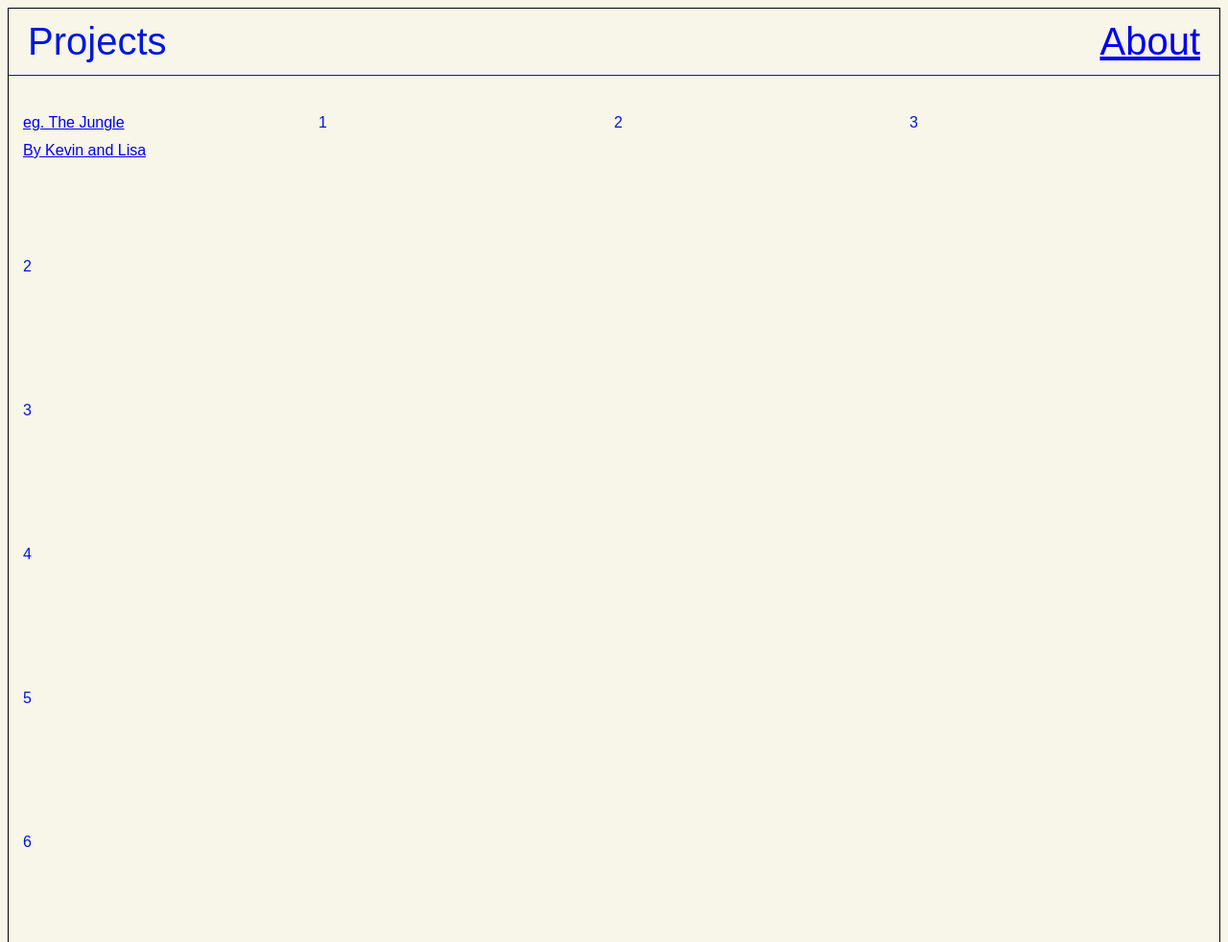
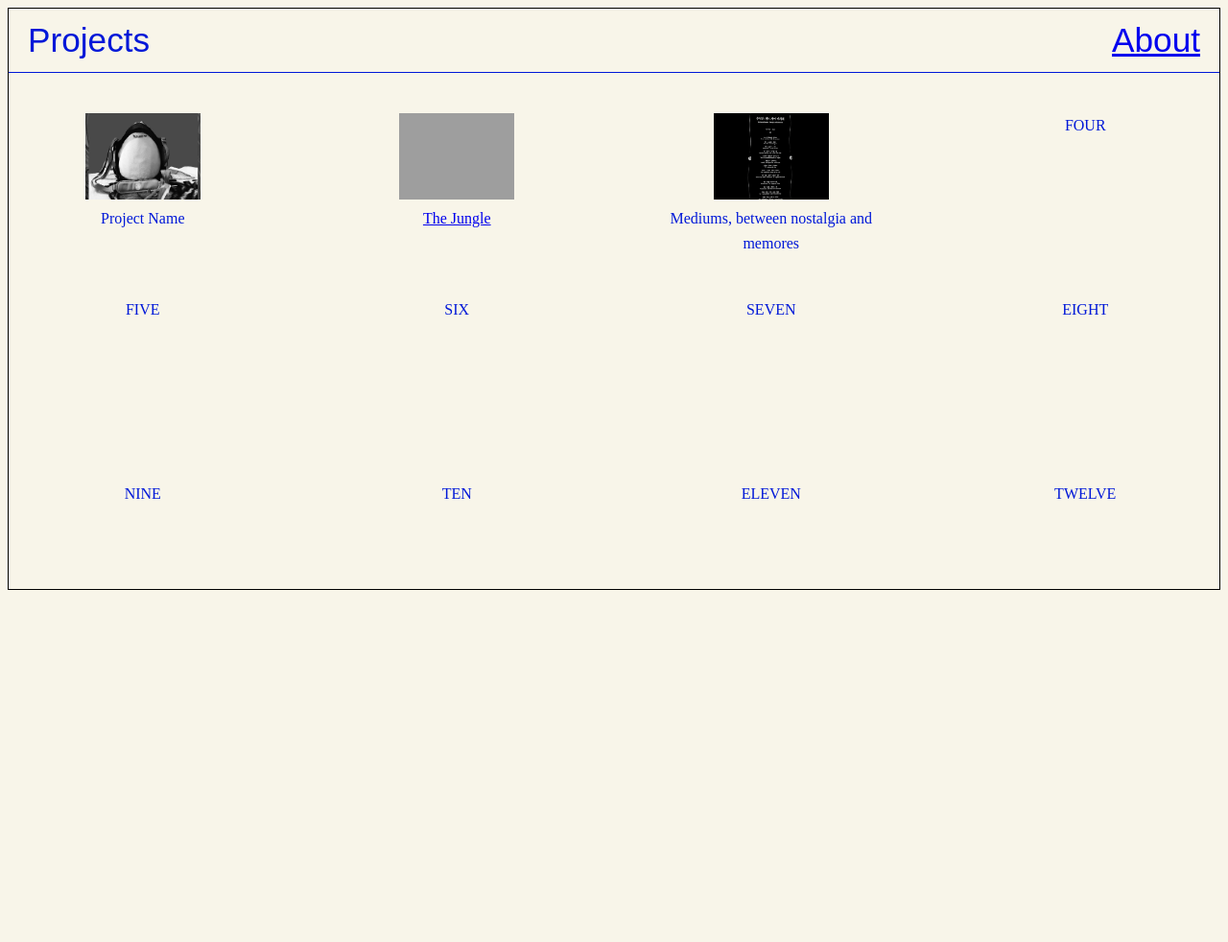
Before and after one commit to otto-line/eqfl, a plain HTML site: page index.html in a window 1280 px wide. Shown: the top 982 px of the page at 96% size. After the commit the page ends 800 px from the top, so only its background shows below. Drawn offline with Linux system fonts and the light colour scheme; grey boxes are pictures that could not be loaded.

Commit message:
index page

```diff
--- a/index.html
+++ b/index.html
@@ -15,19 +15,57 @@
 
         </div>
 
+          <div class="cards">
+         <div href="" class="card">
+            <img width="120" height="90"src="images/lauren.png">
+            <div>Project Name</div>
+         </div>
+            <div class="card">
+                 <img width="120" height="90"src="images/jungle.png">
+                <div > <a href="projects/jungle.html"> The Jungle </a></div>
+            </div>
+            <div class="card">
+                <img width="120" height="90" src="images/Hyunje.png" alt="Hyunje Park project">
+            <div><a href=""></a>Mediums, between nostalgia and memores</div>
+            </div>
+            <div class="card">FOUR</div>
+            <div class="card">FIVE</div>
+            <div class="card">SIX</div>
+            <div class="card">SEVEN</div>
+            <div class="card">EIGHT</div>
+            <div class="card">NINE</div>
+            <div class="card">TEN</div>
+            <div class="card">ELEVEN</div>
+            <div class="card">TWELVE</div>
 
-        <div class="row-1"> <a href="projects/jungle.html">eg. The Jungle
-            <br> By Kevin and Lisa
-        </a>
-            <div>1</div>
-            <div>2</div>
-            <div>3</div>
+    </div>
+
+
+
+
+        <!-- <div class="row-1"> <div><img width="120" height="70" src="images/jungle.png" ><a href="projects/jungle.html">
+            <br> The Jungle
+
+        </a> </div>
+            <div href="">Hyunje Park</div>
+            <div >Lauran</div>
+            <div href="">Jose</div>
+
         </div>
-        <div class="row-1">2</div>
-        <div class="row-1">3</div>
-        <div class="row-1">4</div>
-        <div class="row-1">5</div>
-        <div class="row-1">6</div>
+        <div class="row-1">Sam
+             <div>Ezra</div>
+            <div>Claudia</div>
+            <div>Natasha</div>
+        </div>
+
+        <div class="row-1">Ari
+        <div >Sharon</div>
+        <div >Jou an</div>
+        <div >Kristen</div>
+        </div>
+
+        <div class="row-1">Jou an</div>
+        <div class="row-1">Kristen</div>
         <div class="row-1">7</div>
         <div class="row-1">8</div>
         <div class="row-1">9</div>
@@ -35,10 +73,29 @@
         <div class="row-1">11</div>
         <div class="row-1">12</div>
         <div class="row-1"> 13
-            <div>1</div>
-            <div>2</div>
-            <div>3</div>
         </div>
 
-    </div>
+    </div> -->
+
 </section>
+
+<!-- Table example
+<div>
+    <table>
+  <tr>
+    <th>Project Name </th>
+    <th>Artist(s) Name</th>
+    <th>Format</th>
+  </tr>
+  <tr>
+    <td>" "</td>
+    <td>Lauren</td>
+    <td>3-D/ Video</td>
+  </tr>
+  <tr>
+    <td>3-D/ Video</td>
+    <td>Hyunje Park</td>
+    <td>Game</td>
+  </tr>
+</table>
+</div> -->
--- a/style.css
+++ b/style.css
@@ -1,3 +1,5 @@
+
+
 body {
 -webkit-font-smoothing: antialiased !important;
 -moz-osx-font-smoothing: grayscale !important;
@@ -10,10 +12,10 @@ font-variant-ligatures: common-ligatures;
 -webkit-font-feature-settings: "liga", "dlig";
 -o-font-feature-settings: "liga", "dlig";
 font-feature-settings: "liga", "dlig";
-font-size: 1.4rem;
-line-height: 1.8rem;
+font-size: 1.2rem;
+line-height: 1.6rem;
 /* -moz-font-feature-settings: "ss02";
--webkit-font-feature-settings: "ss02";
+-webkit-font-feature-settings: "ss02"
 font-feature-settings: "ss02"; */
 color: #0118D8;
 background-color: #F8F5E9;
@@ -22,20 +24,20 @@ vertical-align: left;
 }
 
 .container{
-    padding:20px;
+    padding:40px;
 }
-
-
 .title-container {
     display: grid;
-    max-width: 45%;
+    max-width: 50%;
     height: 100lvh;
     place-items: left;
     padding-top: 80px;
     padding-left: 20px;
 }
 
+
 .pageheading{
+    font-size: 5.7vw;
     text-align: left;
     padding-left:20px;
     padding-top: 20px;
@@ -59,10 +61,11 @@ strong {
     display: flex;
     justify-content:  space-between;
     background-color:#F8F5E9;
-    /* text-align: Left; */
-    font-size: 40px;
+    text-align: Left;
+     font-size: 2.2rem;
     padding:20px;
     border-bottom: 0.5px solid;
+    text-decoration: none;
 }
 
 .row-1 {
@@ -72,10 +75,36 @@ strong {
     grid-template-rows: max-content;
     min-height: 100px;
     overflow: hidden ;
-    /* width: 1200px; */
+    width: 1200px;
     margin-top: 10px;
     align-content: right;
     font-size: medium;
     padding:15px;
-    /* border: 0.5px solid; */
+
 }
+
+.card {
+  color: #0118D8;
+  font-family:serif;
+  padding: 2rem;
+  height: 5rem;
+}
+
+.cards {
+  /* align-content:end; */
+  max-width:fit-content;
+  margin: 0 auto;
+  display: grid;
+  gap: 3rem;
+  grid-template-columns: 4;
+  font-size: 1rem;
+  text-align: center;
+}
+
+@media (min-width: 600px) {
+  .cards { grid-template-columns: repeat(3, 1fr); }
+}
+
+@media (min-width: 900px) {
+  .cards { grid-template-columns: repeat(4, 1fr); }
+}
```
Also changed, not shown: projects/jungle.html (+2 -1 lines), images/Hyunje.png (added), images/lauren.png (added), 1 other file.
